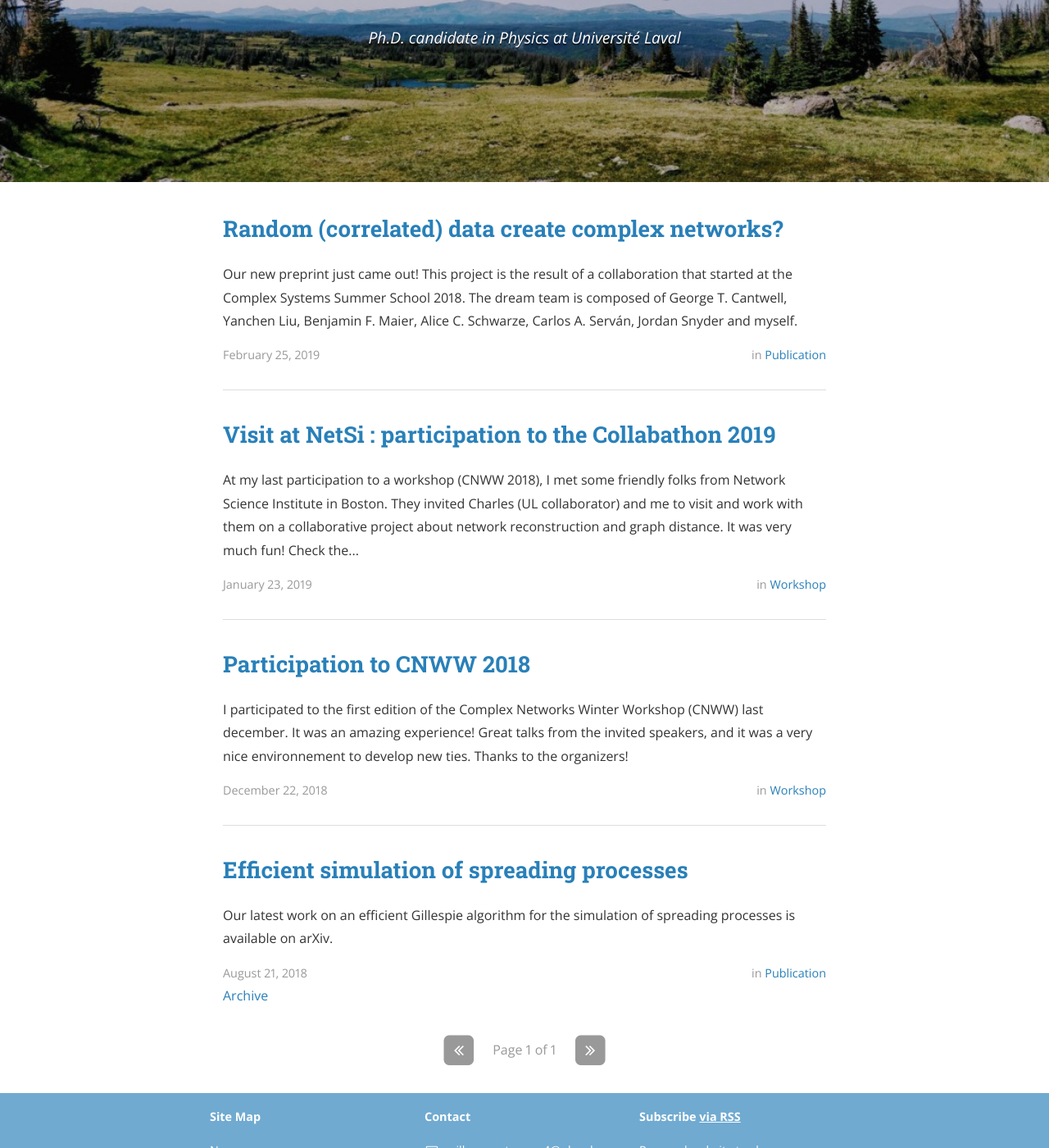
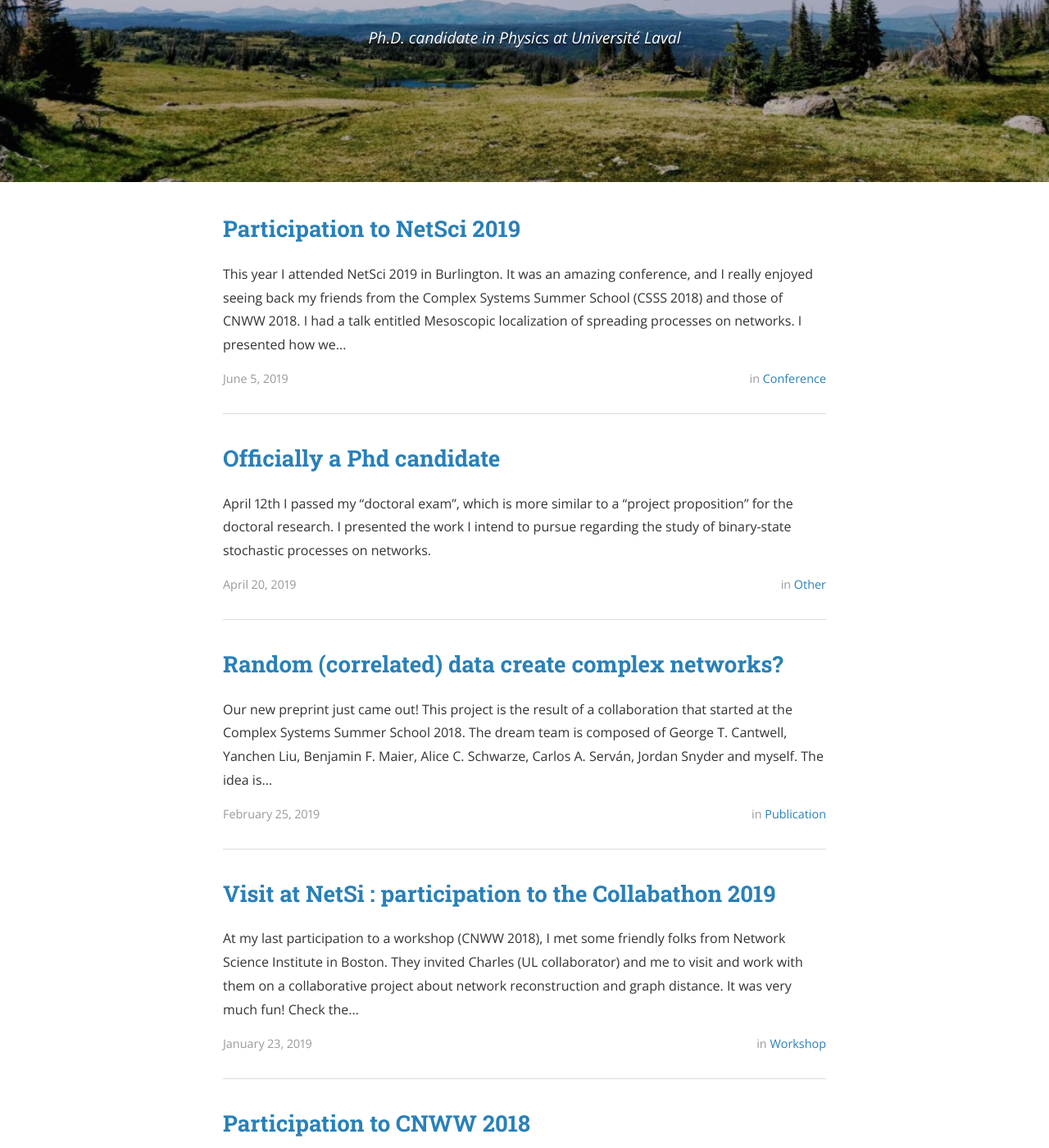
Before and after one commit to gstonge/gstonge.github.io, a Jekyll site: the page built from index.html, in a window 1280 px wide and 1400 px high, scrolled down 281 px. Shown: the whole window at 82% size. Built offline with Jekyll 4.4.1, drawn with Linux system fonts in a browser that asks for light colours; nearby versions of some CDN libraries; the list of posts is cut into pages by our own code.

Commit message:
new posts

```diff
--- /dev/null
+++ b/_posts/2019-04-20-phd-candidate.md
@@ -0,0 +1,10 @@
+---
+layout: post
+title:  "Officially a Phd candidate"
+date:   2019-04-20
+category : other
+---
+
+April 12th I passed my "doctoral exam", which is more similar to a "project
+proposition" for the doctoral research. I presented the work I intend to pursue
+regarding the study of binary-state stochastic processes on networks.
--- /dev/null
+++ b/_posts/2019-06-05-netsci.md
@@ -0,0 +1,17 @@
+---
+layout: post
+title:  "Participation to NetSci 2019"
+date:   2019-06-05
+category : conference
+---
+
+This year I attended NetSci 2019 in Burlington. It was an amazing conference,
+and I really enjoyed seeing back my friends from the Complex Systems Summer
+School (CSSS 2018) and those of [CNWW 2018]({% post_url 2018-12-22-cnww %}).
+
+I had a talk entitled **Mesoscopic localization of spreading processes on networks**.
+I presented how we can extract localization regimes for simple and complex
+contagions on networks using a clique-based approach.
+See [abstract]({{ site.baseurl }}{% link /assets/files/st-onge_netsci2019_abstract.pdf %}).
+
+![localization]({{ "/assets/posts/2019-06-05.png" | absolute_url }})
```
Also changed, not shown: _includes/head.html (+12 -0 lines), _posts/2019-02-25-thresholding.md (+6 -0 lines), assets/posts/2019-06-05.png (added), 1 other file.
